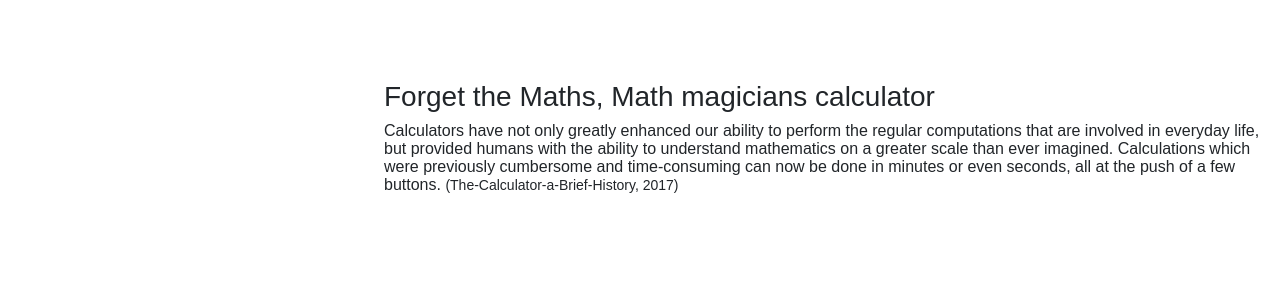
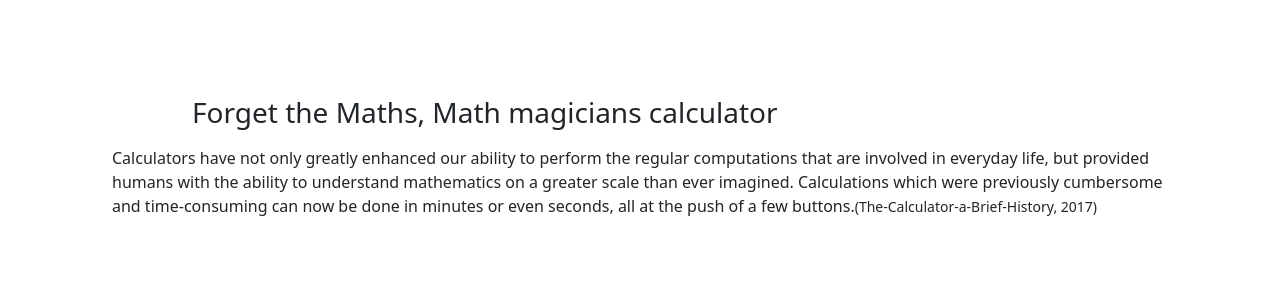
Before and after one commit to Rocio01/math-magicians-app, a React (Create React App) app: page /home in a window 1280 px wide. Shown: the top 300 px of the page. Built offline with nearby package versions, Linux system fonts and the light colour scheme.

Commit message:
Refactor routes

```diff
--- a/src/App.js
+++ b/src/App.js
@@ -1,14 +1,25 @@
 import React from 'react';
 import './App.css';
-import { BrowserRouter as Router } from 'react-router-dom';
+import { Route, Switch } from 'react-router-dom';
 import Calculator from './components/Calculator';
 
-const App = () => (
-  <div className="App ">
-    <Router>
-      <Calculator />
-    </Router>
-  </div>
-);
+import Home from './pages/Home';
+import Quote from './pages/Quote';
 
-export default App;
+export default function App() {
+  return (
+    <Switch>
+      <Route exact path="/">
+        <div className="App ">
+          <Calculator />
+        </div>
+      </Route>
+      <Route exact path="/home">
+        <Home />
+      </Route>
+      <Route exact path="/quote">
+        <Quote />
+      </Route>
+    </Switch>
+  );
+}
--- a/src/components/Calculator.js
+++ b/src/components/Calculator.js
@@ -1,8 +1,5 @@
 import React, { useState } from 'react';
-import { Route, Switch } from 'react-router-dom';
 import calculate from '../logic/calculate';
-import Home from '../pages/Home';
-import Quote from '../pages/Quote';
 
 const Calculator = () => {
   const [state, setState] = useState({ total: '0', next: null, operation: null });
@@ -11,8 +8,6 @@ const Calculator = () => {
     setState(calculate(state, e.target.innerText));
   };
   return (
-    <Switch>
-      <Route exact path="/">
     <div className="calculator row align-items-center">
       <div className="result float-right">
         <p className="py-3">
@@ -49,14 +44,6 @@ const Calculator = () => {
 
       </div>
     </div>
-      </Route>
-      <Route exact path="/home">
-        <Home />
-      </Route>
-      <Route exact path="/quote">
-        <Quote />
-      </Route>
-    </Switch>
   );
 };
 export default Calculator;
--- a/src/index.js
+++ b/src/index.js
@@ -2,11 +2,14 @@ import 'bootstrap/dist/css/bootstrap.min.css';
 import 'bootstrap/dist/js/bootstrap.bundle.min';
 import React from 'react';
 import ReactDOM from 'react-dom';
+import { BrowserRouter as Router } from 'react-router-dom';
 import App from './App';
 
 ReactDOM.render(
   <React.StrictMode>
-    <App />
+    <Router>
+      <App />
+    </Router>
   </React.StrictMode>,
   document.getElementById('root'),
 );
--- a/src/pages/Home.js
+++ b/src/pages/Home.js
@@ -1,16 +1,15 @@
 import React from 'react';
 
 const Home = () => (
-  <div>
-    <h3>Forget the Maths, Math magicians calculator</h3>
-    <p>
+  <div className="p-5 m-5">
+    <h3 className="px-5 mx-5">Forget the Maths, Math magicians calculator</h3>
+    <p className="p-2 m-2">
       Calculators have not only greatly enhanced our ability to perform the
       regular computations that are involved in everyday life, but provided humans
       with the ability to understand mathematics on a greater scale than ever imagined.
       Calculations which were previously cumbersome and time-consuming can now be done
       in minutes or even seconds,
       all at the push of a few buttons.
-      {' '}
       <small>(The-Calculator-a-Brief-History, 2017)</small>
     </p>
   </div>
--- a/src/pages/Quote.js
+++ b/src/pages/Quote.js
@@ -1,9 +1,9 @@
 import React from 'react';
 
 const Quote = () => (
-  <div>
+  <div className="p-5 m-5">
 
-    <p>
+    <p className="p-5 m-5">
       If I were again beginning my studies, I would follow the advice of
       Plato and start with mathematics.
       <small> Galileo Galilei </small>
```
Also changed, not shown: src/components/Navbar.js (added, +7 -0 lines). Lines whose indentation alone changed are shown as unchanged.
